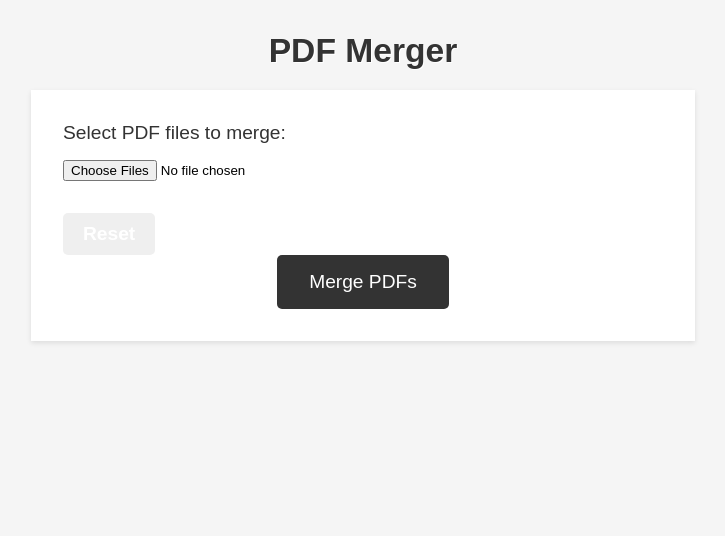
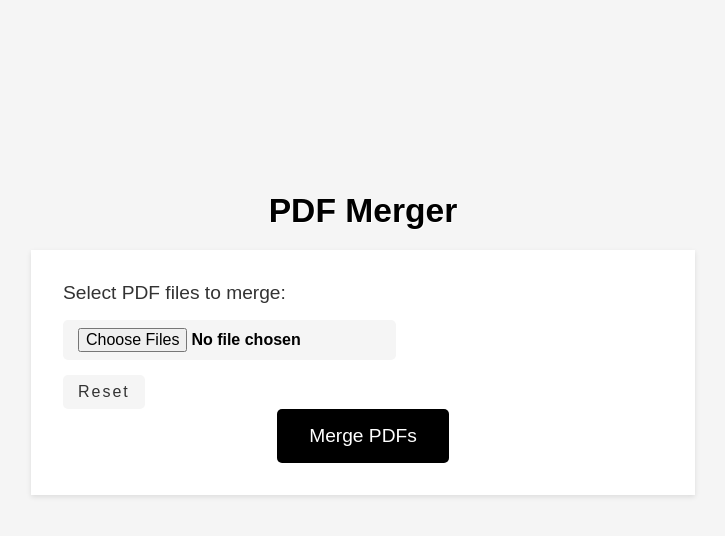
Before and after one commit to Jonaxx8/PDFmerger, a website: page index.html in a window 1280 px wide. Shown: the top 536 px of the page, without its empty margins (277-1002 px from the left). Drawn offline with Linux system fonts and the light colour scheme.

Commit message:
made minor changes

```diff
--- a/index.html
+++ b/index.html
@@ -10,7 +10,7 @@
   <h1>PDF Merger</h1>
   <form action="/merge" method="post" enctype="multipart/form-data">
     <label for="pdf-files">Select PDF files to merge:</label>
-    <input type="file" name="pdf-files" id="pdf-files" multiple>
+    <input type="file" name="pdf-files" id="pdf-files" multiple required>
     <button class="reset-btn" type="reset">Reset</button>
     <br>
     <button type="submit">Merge PDFs</button>
--- a/merge-pdf.js
+++ b/merge-pdf.js
@@ -8,12 +8,17 @@ const app = express();
 app.use(express.static("public"));
 const upload = multer({ dest: 'uploads/' });
 
+
 app.get('/', (req, res) => {
   res.sendFile(__dirname + '/index.html');
 });
 
 app.post('/merge', upload.array('pdf-files'), async (req, res) => {
   const files = req.files.map((file) => file.path);
+
+  if (!files.length) {
+    return res.status(400).send('No files uploaded. Go back to previous page!');
+  }
 
   try {
     const mergedPdf = await mergePDFs(files);
--- a/public/css/style.css
+++ b/public/css/style.css
@@ -1,5 +1,5 @@
 body {
-  margin: 0;
+  margin-top: 15%;
   padding: 0;
   font-family: Arial, sans-serif;
   background-color: #f5f5f5;
@@ -7,8 +7,8 @@ body {
 
 h1 {
   text-align: center;
-  margin-top: 2rem;
-  color: #333;
+  /* margin-top: 2rem; */
+  color: #000000;
   text-shadow: 1px 1px 0px #fff;
   animation: pulse 2s ease-in-out infinite;
 }
@@ -32,13 +32,40 @@ label {
 input[type="file"] {
   display: block;
   margin-bottom: 2rem;
+  margin: 10px 0;
+  color: black;
+  background-color: #f5f5f5;
+  border-color: none;
+  padding: 8px 15px;
+  border-radius: 5px;
+  cursor: pointer;
+  font-size: 16px;
+  font-weight: bold;
+  margin-bottom: 15px;
+}
+
+.reset-btn {
+  background-color: #f5f5f5;
+  color: #333;
+  border: none;
+  padding: 8px 15px;
+  font-size: 16px;
+  /* font-weight: bold; */
+  letter-spacing: 2px;
+  border-radius: 5px;
+  cursor: pointer;
+  transition: all 0.3s ease-in-out;
+}
+
+.reset-btn:hover {
+  background-color: #e1c1c1;
 }
 
 button[type="submit"] {
   display: block;
   margin: 0 auto;
   padding: 1rem 2rem;
-  background-color: #333;
+  background-color: #000000;
   color: #fff;
   border: none;
   border-radius: 5px;
@@ -51,17 +78,7 @@ button[type="submit"]:hover {
   background-color: #444;
 }
 
-.browse-btn,
-.reset-btn,
-.submit-btn {
-  border: none;
-  border-radius: 5px;
-  color: white;
-  font-size: 1.2rem;
-  font-weight: bold;
-  padding: 10px 20px;
-  cursor: pointer;
-}
+
 /* Animations */
 
 @keyframes pulse {
```
